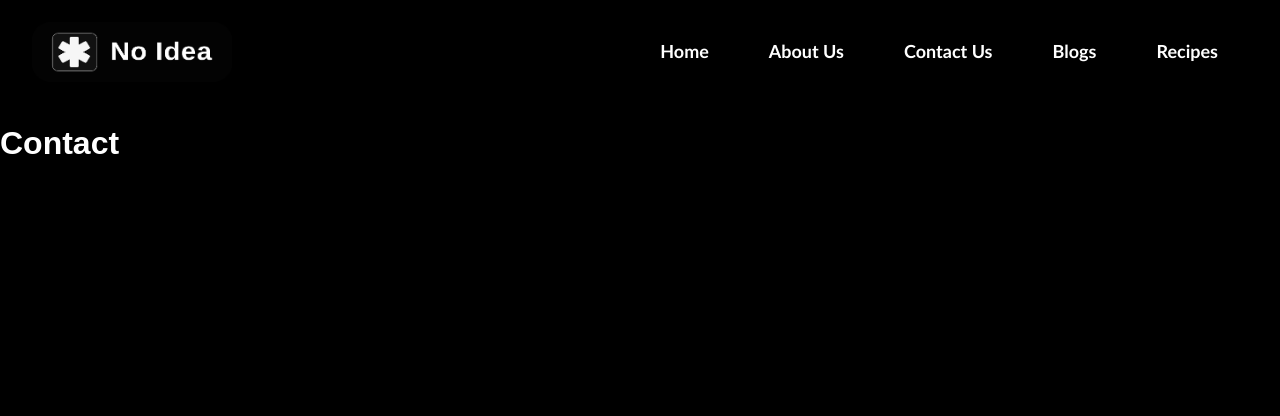
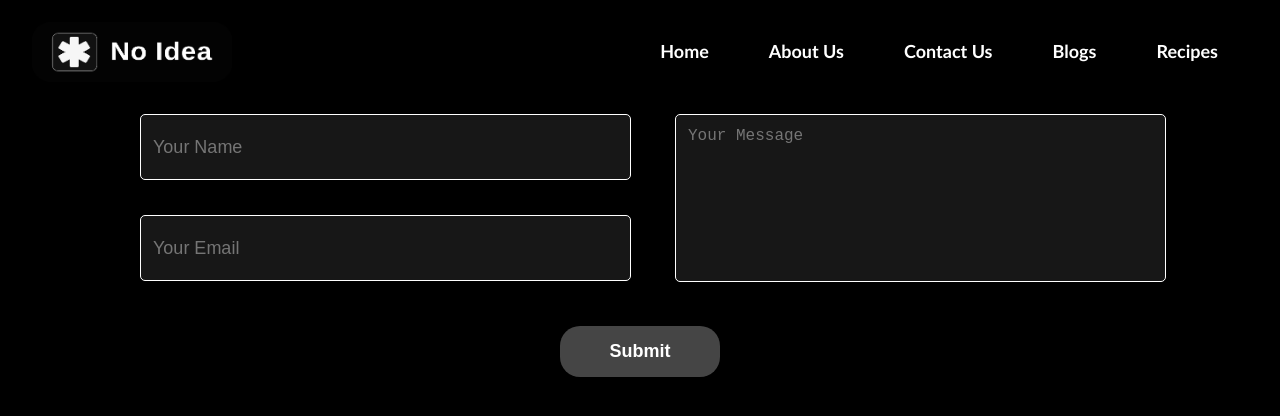
Before and after one commit to GeraldAlanRaj/No-Idea, a React (Create React App) app in the folder frontend/: page /contact in a window 1280 px wide. Shown: the top 416 px of the page. Built offline with nearby package versions, Linux system fonts and the light colour scheme; sample sign-in values are in the browser's storage.

Commit message:
feat : Created a new component to send email from client

```diff
--- a/frontend/package.json
+++ b/frontend/package.json
@@ -3,6 +3,7 @@
   "version": "0.1.0",
   "private": true,
   "dependencies": {
+    "@emailjs/browser": "^4.4.1",
     "@testing-library/dom": "^10.4.0",
     "@testing-library/jest-dom": "^6.6.3",
     "@testing-library/react": "^16.2.0",
--- /dev/null
+++ b/frontend/src/components/Mailjs.js
@@ -0,0 +1,89 @@
+import React, { useState } from "react";
+import emailjs from "@emailjs/browser";
+import "../styles/Mailjs.css";
+
+const MailForm = () => {
+  const [formData, setFormData] = useState({
+    from_name: "",
+    email_id: "",
+    message: "",
+  });
+
+  const handleChange = (e) => {
+    setFormData({ ...formData, [e.target.name]: e.target.value });
+  };
+
+  const handleSubmit = () => {
+    if (!formData.from_name || !formData.email_id || !formData.message) {
+      alert("Please fill in all fields.");
+      return;
+    }
+
+    const templateParams = {
+      from_name: formData.from_name,
+      email_id: formData.email_id,
+      message: formData.message,
+    };
+
+    emailjs
+      .send(
+        "service_s3gcj45", // Replace with your EmailJS service ID
+        "template_e5yc2hp", // Replace with your EmailJS template ID
+        templateParams,
+        "O3JgIWvZMG8Ba9m6L" // Replace with your EmailJS user/public key
+      )
+      .then(
+        (response) => {
+          console.log("SUCCESS!", response.status, response.text);
+          alert("Email sent successfully!");
+          setFormData({ from_name: "", email_id: "", message: "" });
+        },
+        (error) => {
+          console.log("FAILED...", error);
+          alert("Email sending failed. Try again.");
+        }
+      );
+  };
+
+  return (
+    <div className="Email_Sender">
+      <div className="Email_Form">
+      <div className="Left_Section">
+        <input
+          type="text"
+          name="from_name"
+          placeholder="Your Name"
+          value={formData.from_name}
+          onChange={handleChange}
+          required
+        />
+        <input
+          type="email"
+          name="email_id"
+          placeholder="Your Email"
+          value={formData.email_id}
+          onChange={handleChange}
+          required
+        />
+        </div>
+        <div className="Right_Section">
+        <textarea
+          name="message"
+          placeholder="Your Message"
+          value={formData.message}
+          onChange={handleChange}
+          className="w-full p-2 border rounded mb-2"
+          required
+        ></textarea>
+        </div>
+        </div>
+        <div className="Form_Footer">
+        <button onClick={handleSubmit}>
+          Submit
+        </button>
+        </div>
+    </div>
+  );
+};
+
+export default MailForm;
--- a/frontend/src/pages/Contact.js
+++ b/frontend/src/pages/Contact.js
@@ -1,9 +1,11 @@
 import Navbar from "../components/Navbar";
+import Email from "../components/Mailjs";
+
 const Contact = () => {
   return (
     <div>
         <Navbar />
-      <h1>Contact</h1>
+        <Email />
     </div>
   );
 }
--- /dev/null
+++ b/frontend/src/styles/Mailjs.css
@@ -0,0 +1,83 @@
+/* Full screen container */
+.Email_Sender {
+    display: flex;
+    flex-direction: column;
+    justify-content: center;
+    align-items: center;
+    background-color: #000; /* Black background */
+    color: white;
+  }
+
+  /* Form container */
+  .Email_Form {
+    display: flex;
+    justify-content: space-between;
+    width: 100%;
+    max-width: 1000px;
+    background: black; /* Dark grey for contrast */
+    padding: 10px;
+    gap: 70px; /* Increased gap between left & right sections */
+  }
+
+  /* Left section (Name & Email) */
+  .Left_Section {
+    display: flex;
+    flex-direction: column;
+    flex: 1;
+  }
+
+  .Left_Section input {
+    width: 100%;
+    height: 40px; /* Increased height */
+    padding: 12px; /* Increased padding */
+    margin-bottom: 35px;
+    border: 1px solid #fff;
+    border-radius: 5px;
+    background: #171717; /* Darker background */
+    color: white;
+    font-size: 18px; /* Increased font size */
+  }
+
+  /* Right section (Message) */
+  .Right_Section {
+    flex: 1;
+  }
+
+  .Right_Section textarea {
+    width: 100%;
+    height: 142px;
+    padding: 12px;
+    border: 1px solid #fff;
+    border-radius: 5px;
+    background: #171717;
+    color: white;
+    font-size: 16px;
+    resize: none;
+  }
+
+  /* Footer section */
+  .Form_Footer {
+    width: 70%; /* Match form width */
+    max-width: 800px;
+    text-align: center;
+  }
+
+  /* Send button */
+  .Form_Footer button {
+    width: 20%; /* Full width for visibility */
+    padding: 15px;
+    border: none;
+    background: #454545;
+    color: white;
+    border-radius: 5px;
+    font-size: 18px;
+    font-weight: bold;
+    cursor: pointer;
+    transition: 0.3s;
+    border-radius: 20px;
+  }
+
+  .Form_Footer button:hover {
+    background: #dddada;
+    color : black
+  }
```
Also changed, not shown: 1 other file (tests, documents, lock files or other folders).
